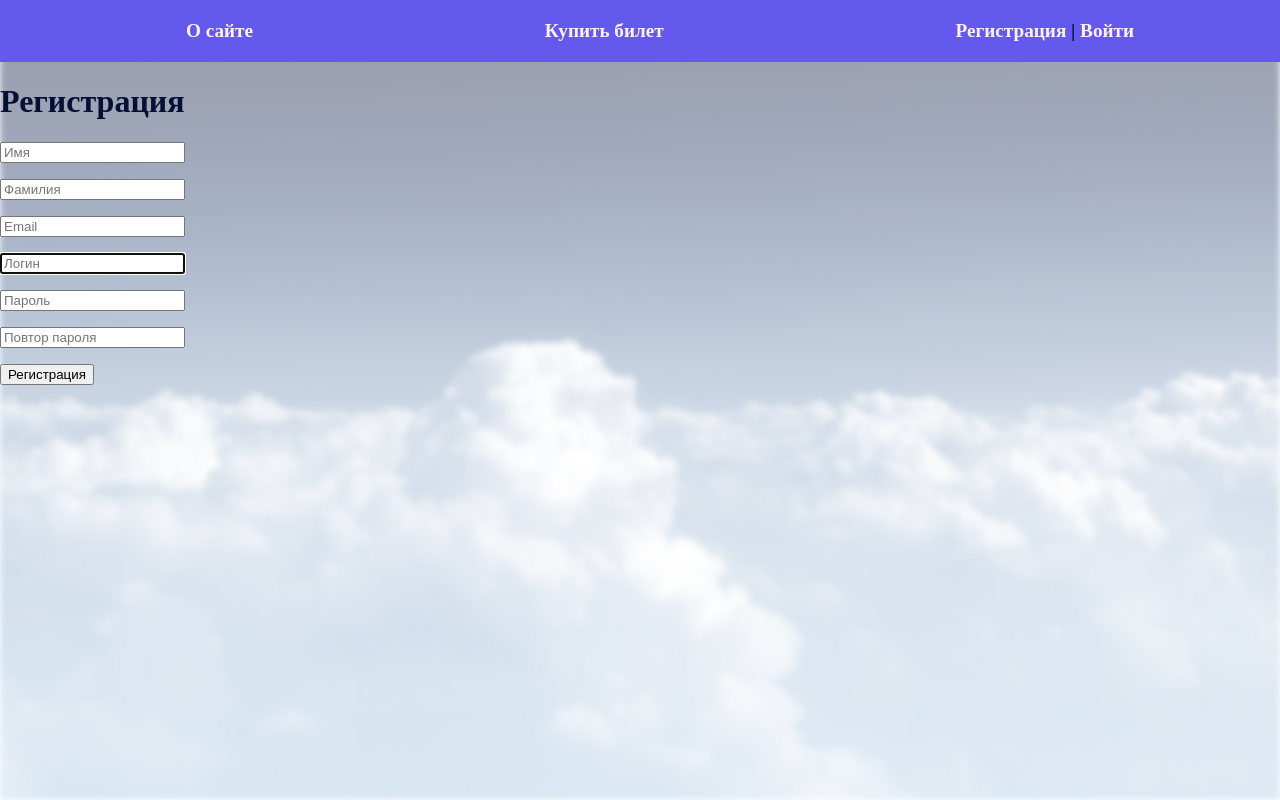
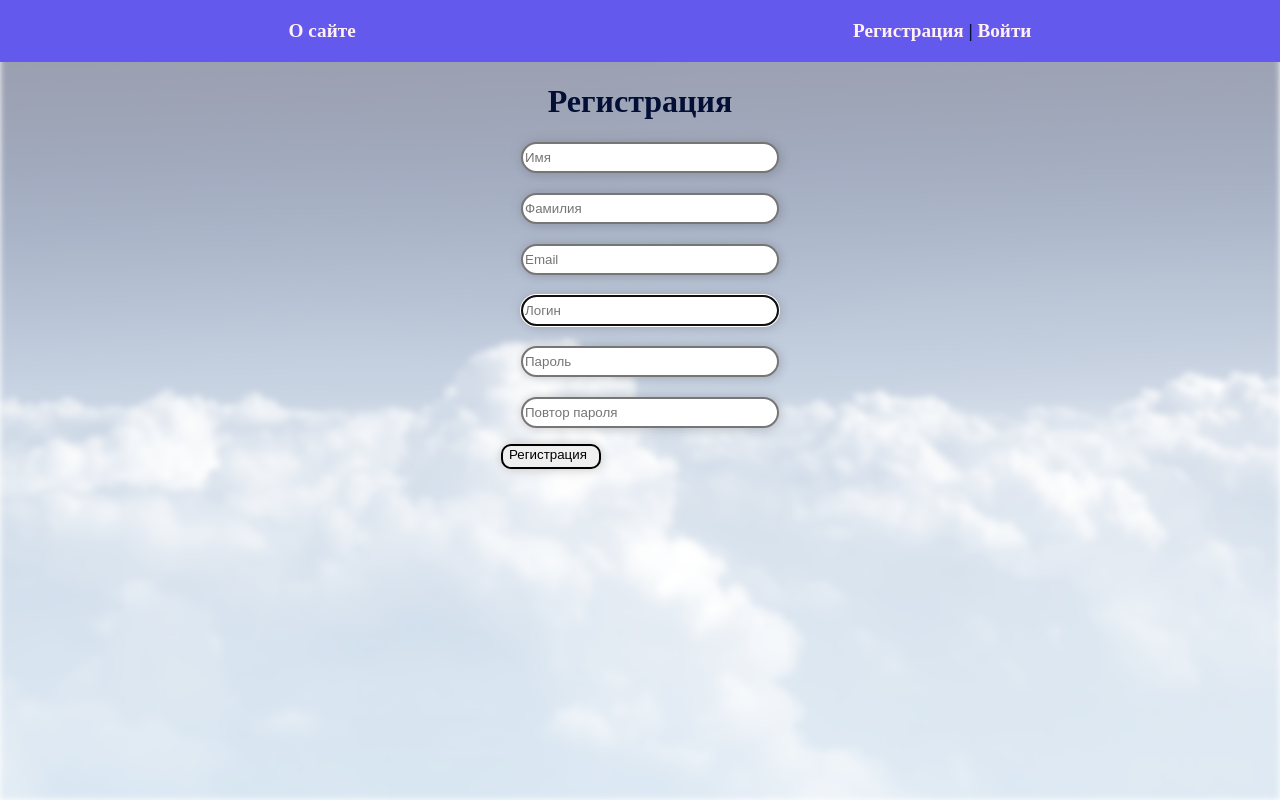
Before and after one commit to alyamba/airport_site, a Django app: page /airport/register/ in a window 1280 px wide. Run offline with Django 4.2, Linux system fonts and the light colour scheme; parts of the project's set-up code (start-up, migrations or seed data) failed here and were passed over.

Commit message:
edit site style, edit models, add watching tickets

```diff
--- a/airport_site/apps/airport/forms.py
+++ b/airport_site/apps/airport/forms.py
@@ -1,7 +1,8 @@
+from urllib import request
+
 from django import forms
 from django.contrib.auth.forms import UserCreationForm, AuthenticationForm
 from django.contrib.auth.models import User
-
 from .models import *
 
 
@@ -9,7 +10,7 @@ class BuyTicketForm(forms.ModelForm):
     def __init__(self, *args, **kwargs):
         super().__init__(*args, **kwargs)
         self.fields['flight'].empty_label = "Рейс не выбран"
-        self.fields['user'].empty_label = "Пассажир не выбран"
+        self.fields['user'].empty_label = "Пользователь не выбран"
         self.fields['flight'].label = "Рейс"
         self.fields['user'].label = "Пассажир"
 
--- a/airport_site/apps/airport/static/airport/css/styles.css
+++ b/airport_site/apps/airport/static/airport/css/styles.css
@@ -42,7 +42,7 @@
     padding: 20px 0px;
 }
 
-.title-body-first-page {
+.title-body{
     justify-content: center;
     display: flex;
 
@@ -92,3 +92,28 @@ html, body {
 ul {
     margin: 0;
 }
+
+.div-info{
+    text-align: center;
+    place-items: center;
+}
+
+.form-input{
+    margin-top: 20px;
+    margin-left: 20px;
+    border-radius: 20px;
+    display: flex;
+    width: 250px;
+    height: 25px;
+    box-shadow: rgba(113,113,113,0.15) -2px -2px 11px, rgba(0,0,0,0.15) 2px 2px 11px;
+    border-style: solid;
+    }
+
+.button{
+    border-radius: 10px;
+    display: flex;
+    width: 100px;
+    height: 25px;
+    box-shadow: rgba(100,100,100,0.15) -2px -2px 11px, rgba(0,0,0,0.15) 2px 2px 11px;
+    border-style: solid;
+}
--- a/airport_site/apps/airport/templates/airport/buy_ticket.html
+++ b/airport_site/apps/airport/templates/airport/buy_ticket.html
@@ -5,7 +5,7 @@
     {{ title }}
 </h1>
 
-<form action="{{ buy_ticket }}" method="post" class="list-buy-ticket">
+<form action="{{ BuyTicket }}" method="POST" class="list-buy-ticket">
     {% csrf_token %}
 
     {{ form.as_p }}
--- a/airport_site/apps/airport/templates/airport/flight_details.html
+++ b/airport_site/apps/airport/templates/airport/flight_details.html
@@ -1,8 +1,8 @@
 {% extends 'base.html' %}
 
 {% block content %}
-    <h1>
-        {{ flight.route }}
+    <h1 class="title-body">
+        {{ flight.departure_city }} - {{ flight.arrival_city }}
     </h1>
     <div>Время отправления: {{ flight.departure_time }}</div>
     <div>Время прибытия: {{ flight.arrival_time }}</div>
--- a/airport_site/apps/airport/templates/airport/register.html
+++ b/airport_site/apps/airport/templates/airport/register.html
@@ -1,18 +1,18 @@
 {% extends 'base.html' %}
 
 {% block content %}
-<h1>{{ title }}</h1>
+<h1 class="title-body">{{ title }}</h1>
 
+    <div class="div-info">
         <form method="post">
             {% csrf_token %}
             {% for f in form %}
-        <p>
-{#            <label class="form-label" for="{{ f.id_for_label }}">{{ f.label }}: </label>#}
+                <p class="block-info">
                     {{ f }}
                 </p>
             <div class="form-error">{{ f.errors }}</div>
             {% endfor %}
-    <button type="submit">Регистрация</button>
+            <button class="button" type="submit">Регистрация</button>
         </form>
-
+    </div>
 {% endblock %}
--- a/airport_site/apps/airport/templates/base.html
+++ b/airport_site/apps/airport/templates/base.html
@@ -17,8 +17,8 @@
                 </a>
             {% endfor %}
             {% if request.user.is_authenticated %}
-                <li class="last">{{ user.user_name }} | <a class="text-list" href="{% url 'airport:logout' %}">Выйти</a>
-                </li>
+                <li><a class="text-list" href="{% url 'airport:tickets' %}">Ваш профиль</a> |
+                    <a class="text-list" href="{% url 'airport:logout' %}">Выйти</a></li>
             {% else %}
                 <li><a class="text-list" href="{% url 'airport:register' %}">Регистрация</a> |
                     <a class="text-list" href="{% url 'airport:login' %}">Войти</a></li>
--- a/airport_site/apps/airport/urls.py
+++ b/airport_site/apps/airport/urls.py
@@ -3,6 +3,7 @@ from django.urls import path, re_path
 from .views import *
 
 app_name = 'airport'
+
 
 urlpatterns = [
     path('', FlightHome.as_view(), name='home'),
@@ -12,4 +13,5 @@ urlpatterns = [
     path('buy_ticket/', BuyTicket.as_view(), name='buy_ticket'),
     path('login/', LoginUser.as_view(), name='login'),
     path('logout/', logout_user, name='logout'),
+    path('tickets/', Tickets.as_view(), name='tickets')
 ]
--- a/airport_site/apps/airport/utils.py
+++ b/airport_site/apps/airport/utils.py
@@ -2,12 +2,16 @@ from .models import *
 
 menu = [{'title': 'О сайте', 'url_name': 'about'},
         {'title': 'Купить билет', 'url_name': 'buy_ticket'},
-        # {'title': 'Войти', 'url_name': 'login'}
         ]
 
 
 class DataMixin:
     def get_user_context(self, **kwargs):
             context = kwargs
-            context['menu'] = menu
+
+            user_menu = menu.copy()
+            if not self.request.user.is_authenticated:
+                user_menu.pop(1)
+
+            context['menu'] = user_menu
             return context
--- a/airport_site/apps/airport/views.py
+++ b/airport_site/apps/airport/views.py
@@ -1,6 +1,6 @@
 import datetime
 
-from django.contrib.auth import logout
+from django.contrib.auth import logout, login
 from django.contrib.auth.forms import UserCreationForm, AuthenticationForm
 from django.contrib.auth.views import LoginView
 from django.shortcuts import render, redirect, get_object_or_404
@@ -30,16 +30,12 @@ class FlightHome(DataMixin, ListView):
 
 
 def flight_detail(request, flight_slug):
+    #TODO: вывод всех данных о рейсе
     flight = get_object_or_404(Flight, slug=flight_slug)
-    # print('FLIGHT:', flight_slug)
-    # try:
-    #     a = Flight.objects.get(slug=flight_slug)
-    # except:
-    #     raise Http404("Рейс не найден")
     context = {
         'flight': flight,
         'menu': menu,
-        'title': flight.route,
+        'title': flight.departure_city + '-' + flight.arrival_city,
     }
     return render(request, 'airport/flight_details.html', context=context)
 
@@ -49,34 +45,24 @@ def error_404(request, exception):
 
 
 def about(request):
+    # TODO: добавить информацию о сайте
     context = {
         'menu': menu,
     }
-    print(request.environ.get('HTTP_REFERER'))
-    referer_url = request.environ.get('HTTP_REFERER')
-    print(referer_url)
-    url_array = referer_url.rsplit('/')
-    print(url_array)
-    # last_url = url_array[url_array.size - 1]
-    # print(last_url)
-
     return render(request, 'airport/about.html', context=context)
 
 
-class BuyTicket(LoginRequiredMixin, DataMixin, CreateView):
+class BuyTicket(DataMixin, CreateView):
     form_class = BuyTicketForm
     template_name = 'airport/buy_ticket.html'
     success_url = reverse_lazy('airport:home')
-    login_url = reverse_lazy('airport:home')  # если не авторизован, перенаправляет по ссылке
 
+    # TODO: корректное добавление билетов с сайта
+    # TODO: автоматическое добавление авторизированного пользователя в покупку билета
     def get_context_data(self, *, object_list=None, **kwargs):
         context = super().get_context_data(**kwargs)
         c_def = self.get_user_context(title='Купить билет')
         return context | c_def
-
-
-# def login(request):
-#     return HttpResponse('Войти')
 
 
 class RegisterUser(DataMixin, CreateView):
@@ -88,6 +74,11 @@ class RegisterUser(DataMixin, CreateView):
         context = super().get_context_data(**kwargs)
         c_def = self.get_user_context(title='Регистрация')
         return context | c_def
+
+    def form_valid(self, form):
+        user = form.save()
+        login(self.request, user)
+        return redirect('airport:home')
 
 
 class LoginUser(DataMixin, LoginView):
@@ -106,3 +97,23 @@ class LoginUser(DataMixin, LoginView):
 def logout_user(request):
     logout(request)
     return redirect('airport:home')
+
+
+class Tickets(DataMixin, ListView):
+    model = Ticket
+    template_name = 'airport/tickets.html'
+    context_object_name = 'my_ticket'
+
+    def get_context_data(self, *, object_list=None, **kwargs):
+        context = super().get_context_data(**kwargs)
+        c_def = self.get_user_context(title='Ваши билеты')
+        return context | c_def
+
+    def get_queryset(self):
+        user_id = self.request.user
+        ticket = Ticket.objects.filter(user=user_id)
+        print(user_id.tickets.all())
+        print('*************************')
+        print(Flight.objects.filter())
+        return user_id.tickets.all()
+    # TODO: корректный вывод всех билетов
```
Also changed, not shown: airport_site/apps/airport/admin.py (+14 -6 lines), airport_site/apps/airport/models.py (+18 -7 lines), airport_site/apps/airport/templates/airport/index.html (+2 -6 lines), airport_site/apps/airport/templates/airport/login.html (+4 -6 lines), airport_site/apps/airport/templates/airport/tickets.html (added, +22 -0 lines), airport_site/apps/airport/migrations/0001_initial.py, db.sqlite3. Lines whose indentation alone changed are shown as unchanged.
